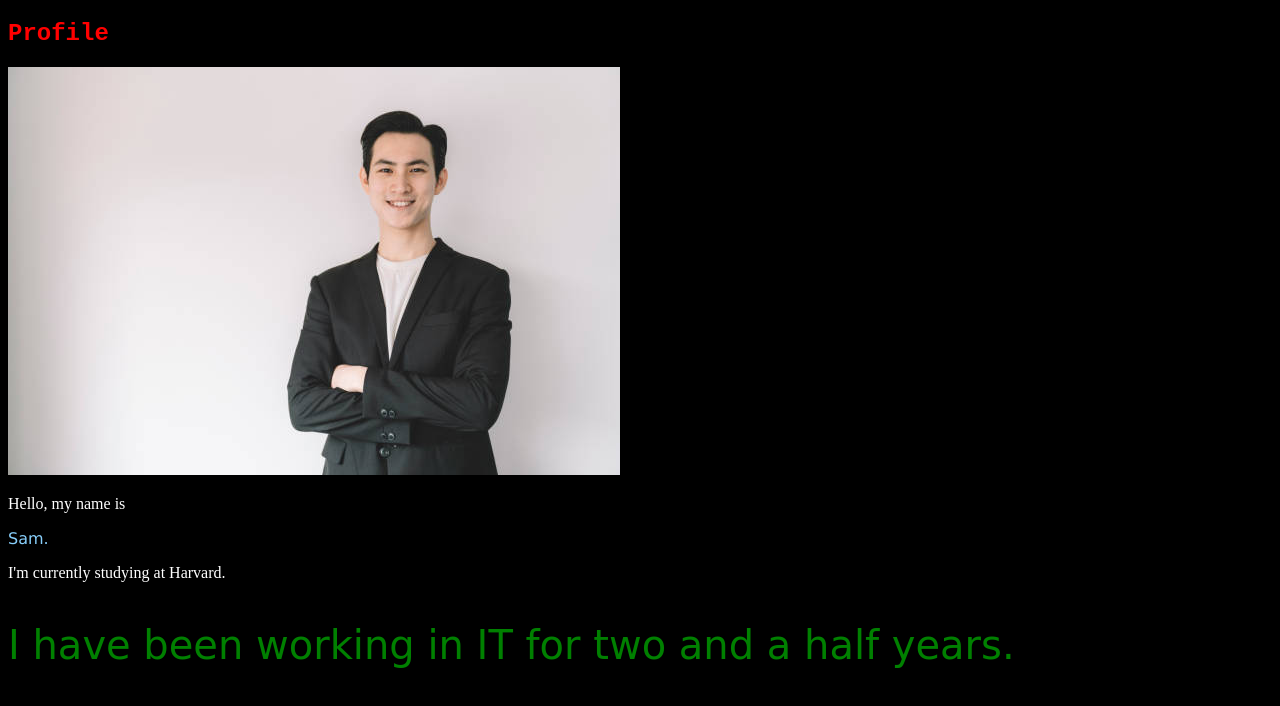
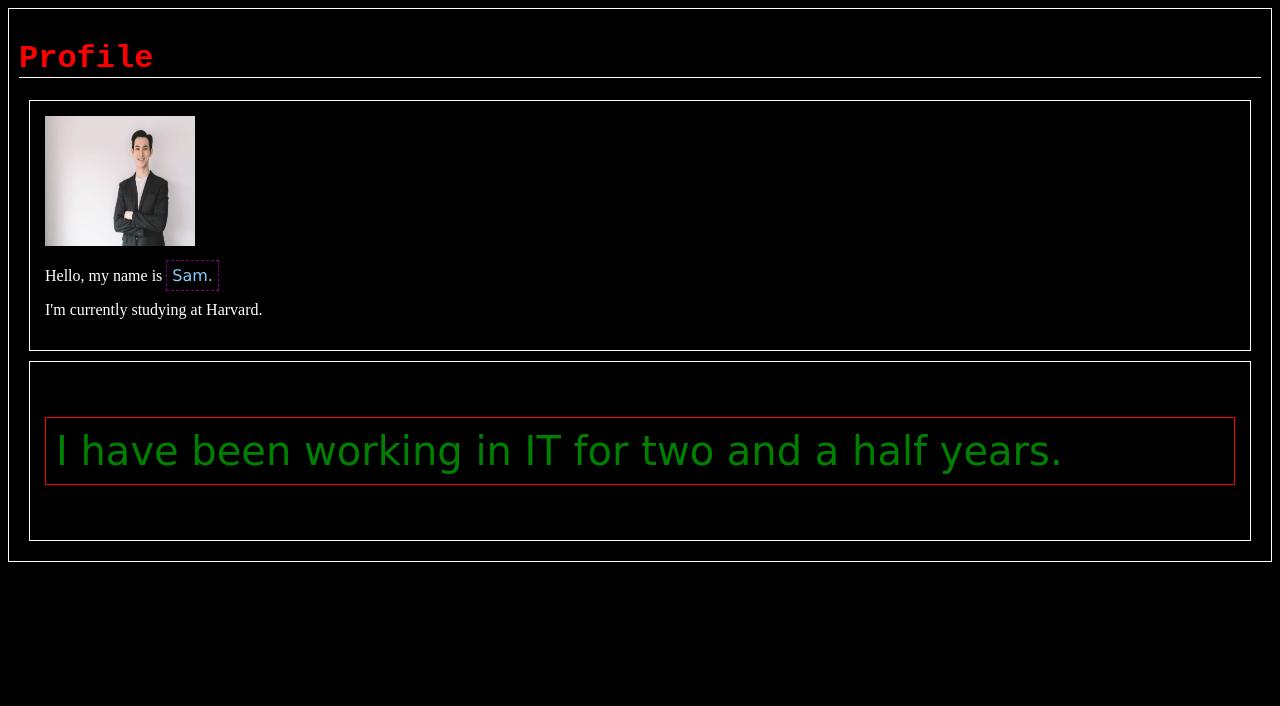
Before and after one commit to Sarinza/test-repo, a plain HTML site: page profile.html in a window 1280 px wide. Drawn offline with Linux system fonts and the light colour scheme; a web font is replaced by a local one.

Commit message:
updated CSS with box - padding, margin, border

```diff
--- a/profile.html
+++ b/profile.html
@@ -13,27 +13,26 @@
 </head>
 
 <body>
-    <section>
+    <main>
         <header>
             <h1>Profile</h1>
         </header>
-
+        <section>
             <img src="images\profile_image.jpg" />
-
             <p>
-            Hello, my name is
-        <p id="name">Sam.</p>
+                Hello, my name is <span id="name">Sam.</span>
             </p>
             <p>
                 I'm currently studying at Harvard.
             </p>
-        <div>
+        </section>
+        <section>
             <p class="resume">
                 I have been working in IT for two and a half years.
             </p>
-        </div>
+        </section>
 
-    </section>
+    </main>
 </body>
 
 </html>
--- a/styles.css
+++ b/styles.css
@@ -1,10 +1,11 @@
-* {
+body {
     background-color: black;
 }
 
 h1 {
     color: red;
     font-family: 'Courier New', Courier, monospace;
+    border-bottom: 1px solid white;
 }
 
 p {
@@ -20,4 +21,26 @@ p {
     color: green;
     font-family: 'Grey Qo', cursive;
     font-size: 40px;
+    border: 1px solid red;
+    padding: 10px;
 }
+
+img {
+    width: 150px;
+    height: 130px;
+}
+
+main {
+    border: 1px solid white;
+    padding: 10px;
+}
+section {
+    border: 1px solid white;
+    padding: 15px;
+    margin: 10px;
+}
+
+span {
+    border: 1px dashed purple;
+    padding: 5px;
+}
```
Lines whose indentation alone changed are shown as unchanged.
